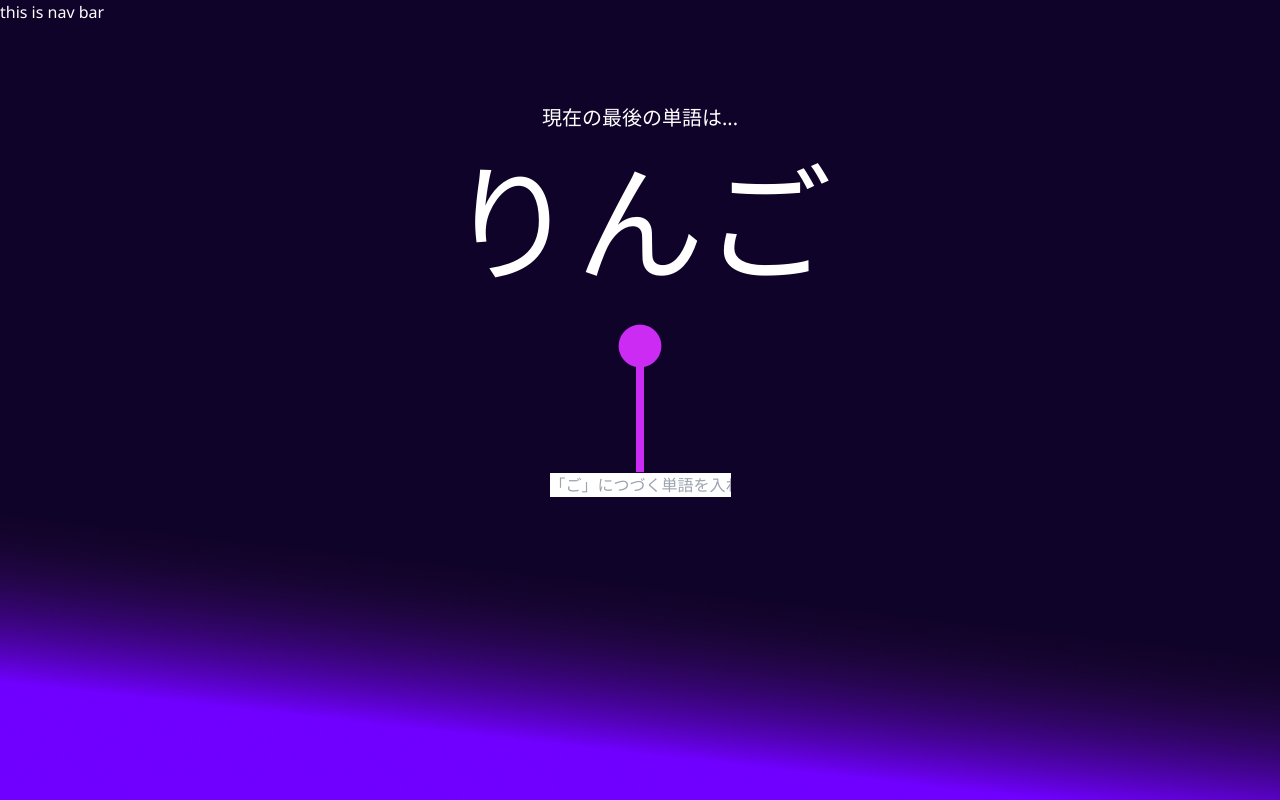
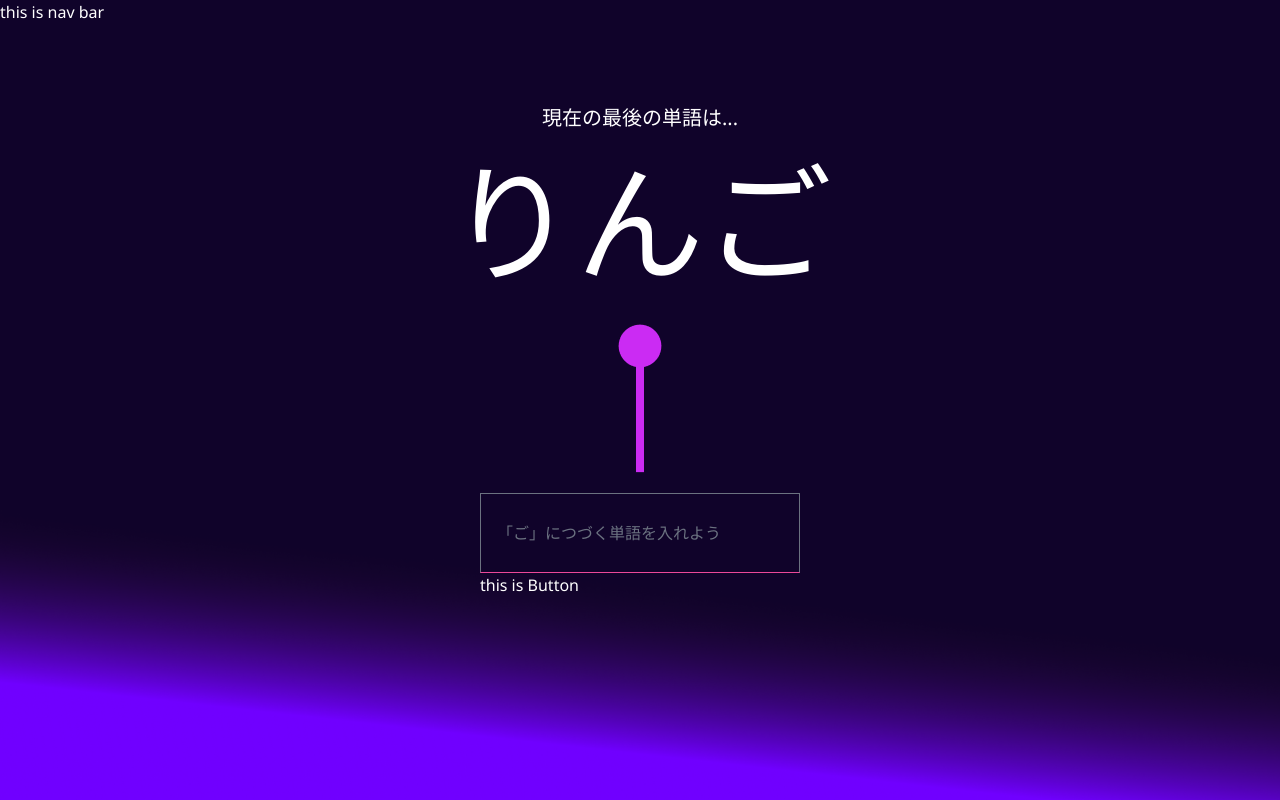
Before and after one commit to pon-pn/season-1, a React (Vite) app in the folder web/: page /play in a window 1280 px wide. Built offline with nearby package versions, Linux system fonts and the light colour scheme; a web font is replaced by a local one.

Commit message:
Add input and button

```diff
--- a/web/package.json
+++ b/web/package.json
@@ -20,6 +20,7 @@
     "wagmi": "^0.6.4"
   },
   "devDependencies": {
+    "@tailwindcss/forms": "^0.5.3",
     "@types/react": "^18.0.17",
     "@types/react-dom": "^18.0.6",
     "@vitejs/plugin-react": "^2.0.1",
--- a/web/src/components/Button.tsx
+++ b/web/src/components/Button.tsx
@@ -1,7 +1,7 @@
 export const Button = () => {
   return (
     <div>
-      <h1>this is home</h1>
+      <h1>this is Button</h1>
     </div>
   );
 };
--- /dev/null
+++ b/web/src/components/WordInput.tsx
@@ -0,0 +1,11 @@
+export const WordInput = () => {
+  return (
+    <div className='mt-5'>
+      <input
+        type='text'
+        className='h-20 w-80 border-b-pink-500 bg-transparent px-4'
+        placeholder='「ご」につづく単語を入れよう'
+      ></input>
+    </div>
+  );
+};
--- a/web/src/pages/Play.tsx
+++ b/web/src/pages/Play.tsx
@@ -1,4 +1,6 @@
+import { Button } from "components/Button";
 import { Navbar } from "components/Navbar";
+import { WordInput } from "components/WordInput";
 
 const Play = () => {
   return (
@@ -12,8 +14,8 @@ const Play = () => {
         </div>
         <img src='public/images/arrow.png' alt='arrow' />
         <div>
-          {/* TODO: 「」の中は動的に変える */}
-          <input placeholder='「ご」につづく単語を入れよう'></input>
+          <WordInput />
+          <Button />
         </div>
       </div>
     </>
--- a/web/tailwind.config.cjs
+++ b/web/tailwind.config.cjs
@@ -12,6 +12,6 @@ module.exports = {
       },
     },
   },
-  plugins: [],
+  plugins: [require("@tailwindcss/forms")],
 };
 ``;
```
Also changed, not shown: 1 other file (tests, documents, lock files or other folders).
